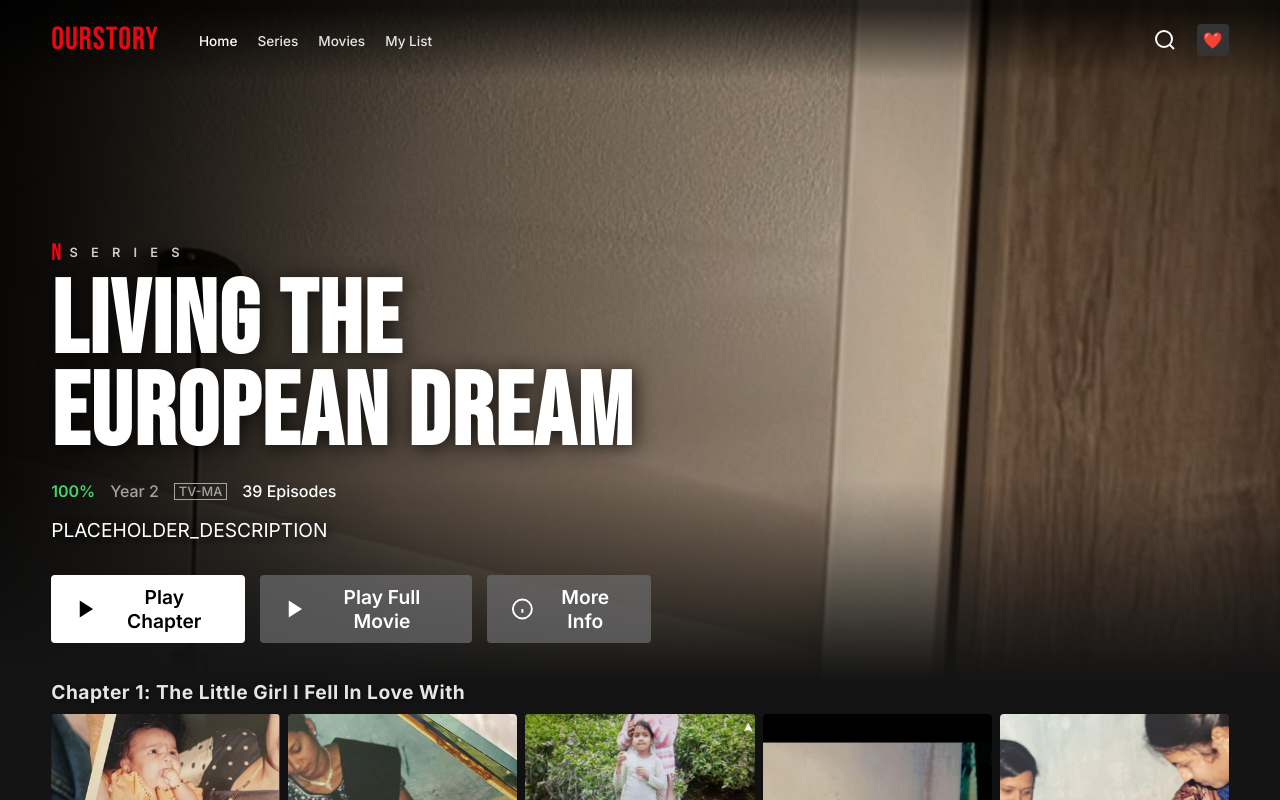
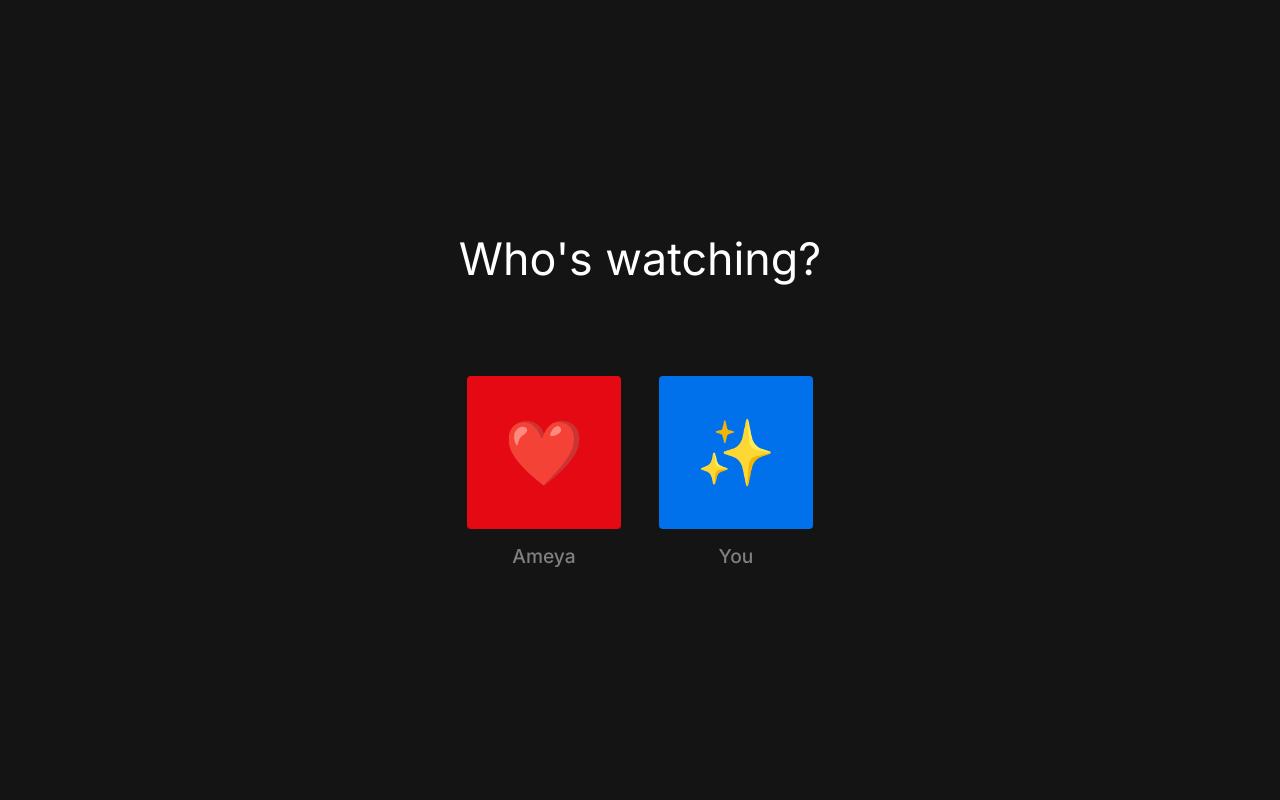
Before and after one commit to Ameya-Punekar/2-year-anniversary, a plain HTML site: page index.html in a window 1280 px wide. Both pictures are taken after a click on the button "Start Watching". Shown: the top 800 px of the page. Drawn offline with Linux system fonts and the light colour scheme.

Commit message:
Implement Who's Watching Profile Screen and fix broken video thumbnails

```diff
--- a/css/styles.css
+++ b/css/styles.css
@@ -184,6 +184,75 @@ button {
   align-items: center;
   justify-content: center;
   font-size: 1rem;
+}
+
+/* Profile Screen */
+#profile-screen {
+  position: fixed;
+  inset: 0;
+  background: #141414;
+  z-index: 2000;
+  display: flex;
+  flex-direction: column;
+  align-items: center;
+  justify-content: center;
+  transition: opacity 1s, visibility 1s;
+}
+
+#profile-screen.hidden {
+  opacity: 0;
+  visibility: hidden;
+}
+
+.profile-title {
+  font-family: 'Inter', sans-serif;
+  font-weight: 400;
+  font-size: clamp(2rem, 3.5vw, 4rem);
+  color: #fff;
+  margin-bottom: 2em;
+}
+
+.profiles-container {
+  display: flex;
+  gap: 3vw;
+}
+
+.profile-card {
+  display: flex;
+  flex-direction: column;
+  align-items: center;
+  cursor: pointer;
+}
+
+.profile-card:hover .profile-name {
+  color: #fff;
+}
+
+.profile-card:hover .profile-avatar {
+  border-color: #fff;
+}
+
+.profile-avatar {
+  width: clamp(100px, 12vw, 200px);
+  height: clamp(100px, 12vw, 200px);
+  border-radius: 4px;
+  display: flex;
+  align-items: center;
+  justify-content: center;
+  font-size: 4rem;
+  border: 2px solid transparent;
+  transition: border-color 0.2s;
+}
+
+.avatar-1 { background-color: #e50914; }
+.avatar-2 { background-color: #0071eb; }
+
+.profile-name {
+  margin-top: 15px;
+  color: #808080;
+  font-size: clamp(1rem, 1.5vw, 2rem);
+  font-weight: 500;
+  transition: color 0.2s;
 }
 
 /* -------------------------------------
@@ -432,7 +501,7 @@ button {
   background: #222;
 }
 
-.card img {
+.card img, .card video {
   width: 100%;
   height: 100%;
   object-fit: cover;
--- a/index.html
+++ b/index.html
@@ -21,6 +21,21 @@
       <svg width="24" height="24" viewBox="0 0 24 24" fill="currentColor"><polygon points="5 3 19 12 5 21 5 3"></polygon></svg>
       Start Watching
     </button>
+  </div>
+
+  <!-- Profile Screen -->
+  <div id="profile-screen" style="display: none;">
+    <h1 class="profile-title">Who's watching?</h1>
+    <div class="profiles-container">
+      <div class="profile-card">
+        <div class="profile-avatar avatar-1">❤️</div>
+        <span class="profile-name">Ameya</span>
+      </div>
+      <div class="profile-card">
+        <div class="profile-avatar avatar-2">✨</div>
+        <span class="profile-name">You</span>
+      </div>
+    </div>
   </div>
 
   <!-- Main App -->
--- a/js/app.js
+++ b/js/app.js
@@ -4,6 +4,7 @@ document.addEventListener('DOMContentLoaded', () => {
 
     // Elements
     const splashScreen = document.getElementById('splash-screen');
+    const profileScreen = document.getElementById('profile-screen');
     const btnEnter = document.getElementById('btn-enter');
     const browsePage = document.getElementById('browse-page');
     const navbar = document.getElementById('navbar');
@@ -75,14 +76,25 @@ document.addEventListener('DOMContentLoaded', () => {
         attachEvents();
     }
 
-    // --- Splash ---
+    // --- Splash & Profiles ---
     btnEnter.addEventListener('click', () => {
         splashScreen.classList.add('hidden');
         setTimeout(() => {
             splashScreen.style.display = 'none';
-            browsePage.style.display = 'block';
-            document.body.classList.remove('no-scroll');
+            profileScreen.style.display = 'flex';
         }, 1000);
+    });
+
+    const profiles = document.querySelectorAll('.profile-card');
+    profiles.forEach(p => {
+        p.addEventListener('click', () => {
+            profileScreen.classList.add('hidden');
+            setTimeout(() => {
+                profileScreen.style.display = 'none';
+                browsePage.style.display = 'block';
+                document.body.classList.remove('no-scroll');
+            }, 1000);
+        });
     });
 
     // --- Navbar ---
@@ -119,7 +131,9 @@ document.addEventListener('DOMContentLoaded', () => {
                     <div class="row-slider" id="slider-${series.id}">
                         ${series.media.map((m, i) => `
                             <div class="card" data-idx="${i}">
-                                <img src="${m.src}" alt="Episode ${i+1}" loading="lazy">
+                                ${m.type === 'video'
+                                    ? `<video src="${m.src}" muted loop onmouseover="this.play()" onmouseout="this.pause()"></video>`
+                                    : `<img src="${m.src}" alt="Episode ${i+1}" loading="lazy">`}
                                 <div class="card-info">
                                     <span class="card-title">Episode ${i+1}</span>
                                     <div class="play-circle"><svg width="12" height="12" viewBox="0 0 24 24" fill="currentColor"><polygon points="5 3 19 12 5 21 5 3"></polygon></svg></div>
```
